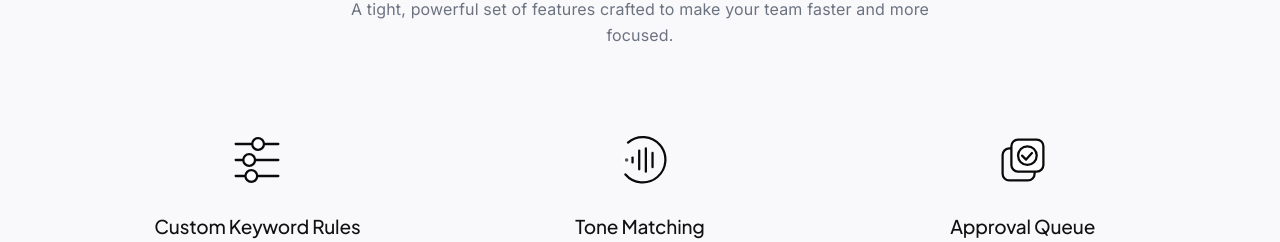
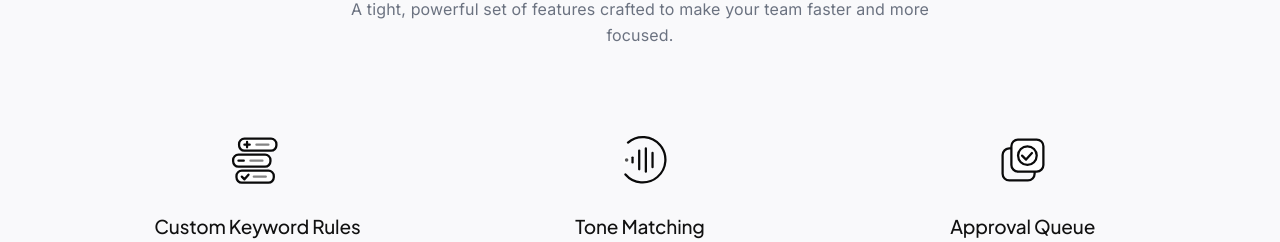
Before and after one commit to abhishekreal7/buyerwatch, a Next.js app: page / in a window 1280 px wide. Shown: the part 4679-4921 px from the top of the page. Built offline with nearby package versions, Linux system fonts and the light colour scheme.

Commit message:
feat: set Option 2 3-layered keyword filter chips for CustomKeywordRulesIcon

```diff
--- a/src/components/CustomFeatureIcons.tsx
+++ b/src/components/CustomFeatureIcons.tsx
@@ -11,31 +11,40 @@ interface CustomIconProps {
 }
 
 // ─── 1. Custom Keyword Rules ──────────────────────────────────────────────────
-// Rules tracks where rule gate nodes slide smoothly along the tracks
+// Option 2: 3 Delicate Keyword Filter Chips ([+], [-], [✓]) gliding into precision alignment
 export function CustomKeywordRulesIcon({ size = 24, color = '#0A0A0A', strokeWidth = 0.9, style }: CustomIconProps) {
   return (
     <svg width={size} height={size} viewBox="0 0 24 24" fill="none" stroke={color} strokeWidth={strokeWidth} strokeLinecap="round" strokeLinejoin="round" style={style}>
-      {/* Slider tracks */}
-      <line x1="4" y1="6" x2="20" y2="6" />
-      <line x1="4" y1="12" x2="20" y2="12" />
-      <line x1="4" y1="18" x2="20" y2="18" />
+      {/* Top Filter Chip (+ Target Match) */}
+      <motion.g
+        animate={{ x: [-2, 2, -2] }}
+        transition={{ repeat: Infinity, duration: 4, ease: "easeInOut" }}
+      >
+        <rect x="5" y="4" width="14" height="4.5" rx="2" fill="white" stroke={color} strokeWidth={strokeWidth} />
+        <line x1="8" y1="5.25" x2="8" y2="7.25" stroke={color} strokeWidth={strokeWidth} />
+        <line x1="7" y1="6.25" x2="9" y2="6.25" stroke={color} strokeWidth={strokeWidth} />
+        <line x1="11.5" y1="6.25" x2="16" y2="6.25" stroke={color} strokeWidth={strokeWidth} opacity="0.5" />
+      </motion.g>
 
-      {/* Sliding rule gates (knobs) with explicit fill/stroke and direct cx animation to prevent track bleed-through */}
-      <motion.circle
-        cy="6" r="2.2" fill="white" stroke={color} strokeWidth={strokeWidth}
-        animate={{ cx: [9, 15, 9] }}
-        transition={{ repeat: Infinity, duration: 4, ease: "easeInOut" }}
-      />
-      <motion.circle
-        cy="12" r="2.2" fill="white" stroke={color} strokeWidth={strokeWidth}
-        animate={{ cx: [15, 9, 15] }}
+      {/* Middle Filter Chip (- Exclusion Filter) */}
+      <motion.g
+        animate={{ x: [2, -2, 2] }}
         transition={{ repeat: Infinity, duration: 4.5, ease: "easeInOut" }}
-      />
-      <motion.circle
-        cy="18" r="2.2" fill="white" stroke={color} strokeWidth={strokeWidth}
-        animate={{ cx: [8, 15, 8] }}
+      >
+        <rect x="5" y="10" width="14" height="4.5" rx="2" fill="white" stroke={color} strokeWidth={strokeWidth} />
+        <line x1="7" y1="12.25" x2="9" y2="12.25" stroke={color} strokeWidth={strokeWidth} />
+        <line x1="11.5" y1="12.25" x2="16" y2="12.25" stroke={color} strokeWidth={strokeWidth} opacity="0.5" />
+      </motion.g>
+
+      {/* Bottom Filter Chip (✓ Lead Match) */}
+      <motion.g
+        animate={{ x: [-1.5, 1.5, -1.5] }}
         transition={{ repeat: Infinity, duration: 3.8, ease: "easeInOut" }}
-      />
+      >
+        <rect x="5" y="16" width="14" height="4.5" rx="2" fill="white" stroke={color} strokeWidth={strokeWidth} />
+        <path d="M 7 18.25 L 8 19.25 L 9.5 17.5" stroke={color} strokeWidth={strokeWidth} />
+        <line x1="11.5" y1="18.25" x2="16" y2="18.25" stroke={color} strokeWidth={strokeWidth} opacity="0.5" />
+      </motion.g>
     </svg>
   );
 }
```
